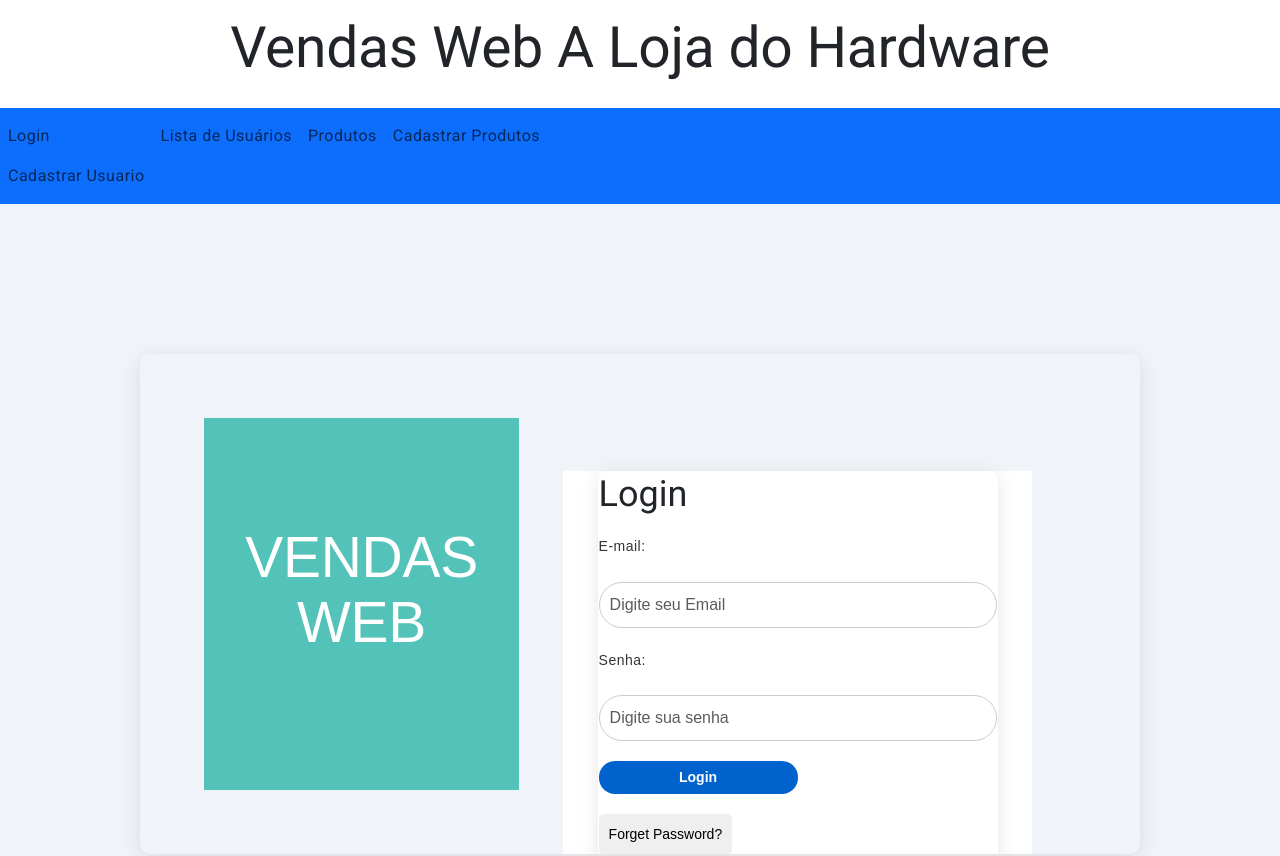
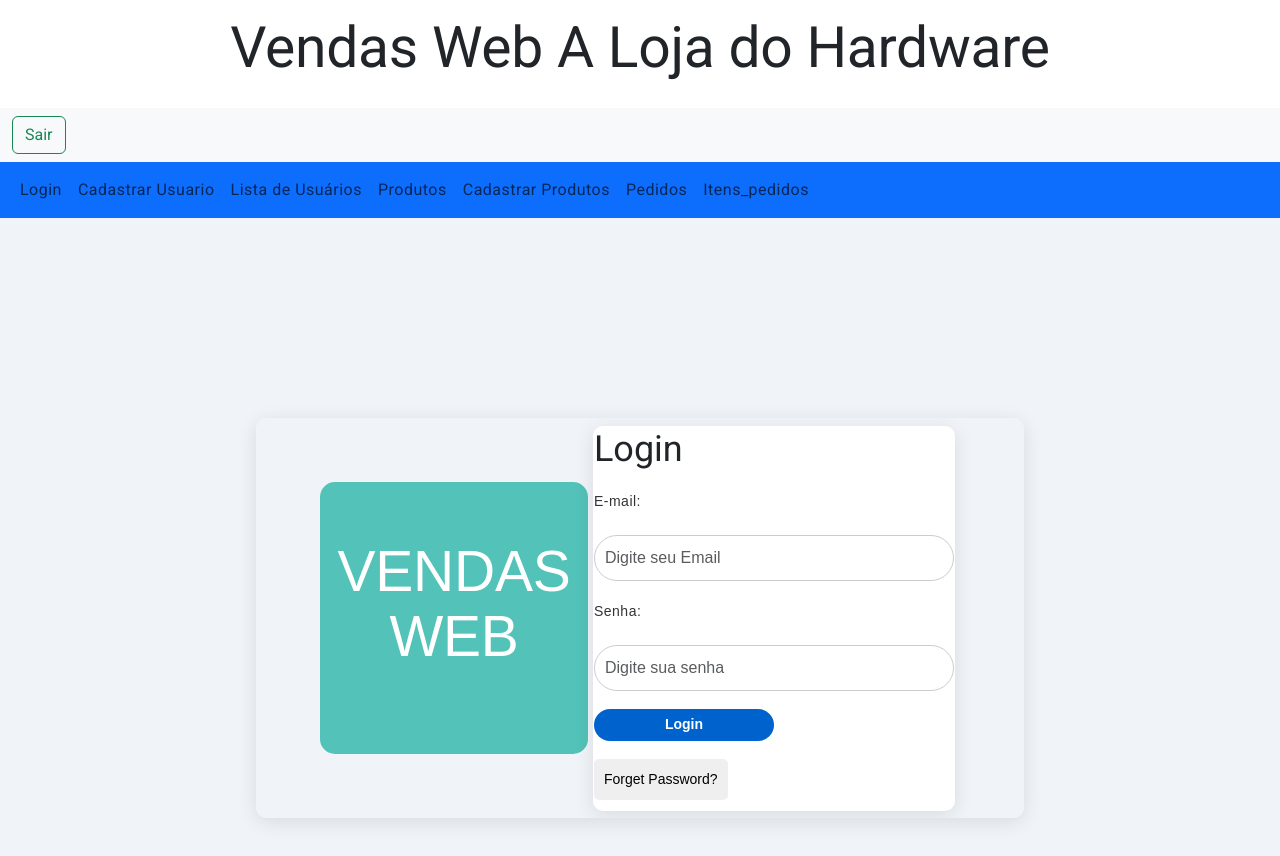
Before and after one commit to sandro1401/vendasWebFrontEnd, an Angular app: page /login in a window 1280 px wide. Shown: the top 856 px of the page. Built offline with nearby package versions, Linux system fonts and the light colour scheme.

Commit message:
ajustes html e css

```diff
--- a/src/app/app.component.html
+++ b/src/app/app.component.html
@@ -2,12 +2,15 @@
 <h1 class="text-center mt-3">Vendas Web A Loja do Hardware</h1>
 <app-header></app-header>
 <nav class="navbar navbar-expand-lg nav-dark bg-primary">
-    <ul class="navbar-nav">
+    <div class="container-fluid">
+        <ul class="navbar-nav me-auto mb-2 mb-lg-0">
             <li class="nav-item">
                 <a class="nav-link" routerLink="/login">
                     Login
                 </a>
-            <a class="nav-link" routerLink="/novo">
+            </li>
+            <li class="nav-item">
+                <a class="nav-link" routerLink="/novoUsuario">
                     Cadastrar Usuario
                 </a>
             </li>
@@ -27,10 +30,24 @@
                 </a>
             </li>
             <li class="nav-item">
+            <li class="nav-item">
+                <a class="nav-link" routerLink="/pedidos">
+                    Pedidos
+                </a>
+            </li>
+            <li class="nav-item">
+            <li class="nav-item">
+                <a class="nav-link" routerLink="/item-pedido">
+                    Itens_pedidos
+                </a>
+            </li>
+            <li class="nav-item">
                 <!-- <a class="nav-link" routerLink="/cards">
                     Lista
                 </a>  -->
             </li>
         </ul>
+    </div>
+
 </nav>
 <router-outlet></router-outlet>
--- a/src/app/header/header.component.html
+++ b/src/app/header/header.component.html
@@ -1,12 +1,12 @@
 <header>
-    <nav>
-
-      <div *ngIf="nomeUsuario">
-        <span>Olá, {{ nomeUsuario }}, {{idUsuario}}</span>
-
+    <nav  class="navbar bg-body-tertiary">
+      <div class="container-fluid" *ngIf="nomeUsuario">
+        <span class="navbar-brand mb-2 h1">Bem Vindo, {{ nomeUsuario }}</span>
+      </div>
+      <div  class="container-fluid">
         <!-- Adicione um link para logout se necessário -->
-        <button mat-menu-item>
-          <span (click)="logout()">Logout</span>
+        <button class="btn btn-outline-success" type="submit">
+          <span  (click)="logout()">Sair</span>
         </button>
       </div>
     </nav>
--- a/src/app/pages/cadastro-produtos/cadastro-produtos.component.html
+++ b/src/app/pages/cadastro-produtos/cadastro-produtos.component.html
@@ -39,6 +39,6 @@
     </button>
 
 
-    {{produto | json}}
+
 
 </div>
--- a/src/app/pages/cadastro-usuario/cadastro-usuario.component.html
+++ b/src/app/pages/cadastro-usuario/cadastro-usuario.component.html
@@ -102,7 +102,7 @@
 
 
 
-        {{usuario | json}}
+
 
     </div>
 
--- a/src/app/pages/item-pedido/item-pedido.component.html
+++ b/src/app/pages/item-pedido/item-pedido.component.html
@@ -28,7 +28,7 @@
       <input type="number" [(ngModel)]="quantidade" min="1">
     </p>
     <p>Concluir Pedido:
-      <select [(ngModel)]="concluido">
+      <select  class="form-select form-select-lg mb-3" aria-label="Large select example" [(ngModel)]="concluido">
         <option [value]="true">Sim</option>
         <option [value]="false">Não</option>
       </select>
--- a/src/app/pages/login/login.component.css
+++ b/src/app/pages/login/login.component.css
@@ -16,8 +16,8 @@
 
         .container {
             display: flex;
-            width: 1000px;
-            height: 500px;
+            width: 60%;
+            height: 50%;
             box-shadow: 0 4px 20px rgba(0, 0, 0, 0.1);
             border-radius: 10px;
             overflow: hidden;
@@ -27,21 +27,24 @@
             padding: 5%;
         }
         .login-container{
-            margin-top: 1%;
+           display: flex;
             margin-bottom: 5%;
             width: 70%;
-            padding: 5%;
+            padding: 5px;
+            height: 100%;
+            border-radius: 15px;
 
         }
 
         .left {
-            width: 40%;
+            width: 50%;
             background-color: #53c2b8; /* Cor de fundo */
             display: flex;
             justify-content: center;
             align-items: center;
             flex-direction: column;
             padding: 10px;
+            border-radius: 15px;
         }
 
         .content {
@@ -55,6 +58,7 @@
             display: flex;
             justify-content: center;
             align-items: center;
+            height: 100%;
 
         }
 
@@ -67,7 +71,9 @@
             box-shadow: 0 4px 20px rgba(0, 0, 0, 0.1);
 
             flex-direction: column;
-            gap: 15px;
+            gap: 10px;
+            width: 100%;
+            height: auto;
         }
 
         .login-box h2 {
@@ -79,6 +85,8 @@
         form {
             display: flex;
             flex-direction: column;
+            width: 100%;
+            height: 100%;
         }
 
         label {
--- a/src/app/pages/login/login.component.html
+++ b/src/app/pages/login/login.component.html
@@ -10,19 +10,17 @@
                 <div class="login-box">
                     <h3>Login</h3>
                     <form>
-
-                        <div class="form-group">
+                        <div class="mb-3" class="form-group">
                             <label for="email">E-mail:</label>
                             <input id="email" type="text" [(ngModel)]="email" name="email" type="text"
                             class="form-control textfield" placeholder="Digite seu Email" value="" />
                         </div>
-
-                        <div class="form-group">
+                        <div class="mb-3" class="form-group">
                             <label for="senha">Senha:</label>
                             <input  id="senha" matInput [type]="hidePassword ? 'password' : 'text'"
                             [(ngModel)]="senha" name="senha" type="password" class="form-control textfield" placeholder="Digite sua senha" value="" />
                         </div>
-                        <div class="form-group">
+                        <div class="mb-3" class="form-group">
                             <button (click)="login(email, senha)" class="btnSubmit">Login</button>
                         </div>
                         <p *ngIf="erro" class="text-danger">Usuário ou Senha Inválidos</p>
```
Also changed, not shown: src/app/app-routing.module.ts (+4 -4 lines), src/app/auth.service.ts (deleted, +0 -9 lines), 1 other file (tests, documents, lock files or other folders). Lines whose indentation alone changed are shown as unchanged.
